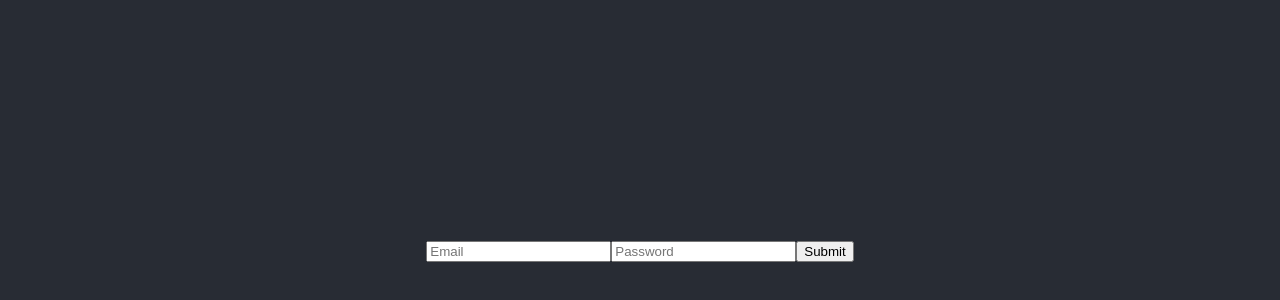
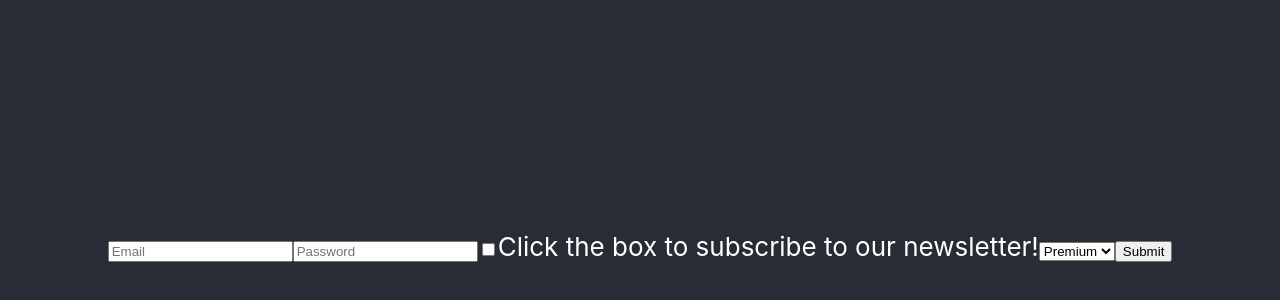
Before and after one commit to HunterCallaway/react-forms-with-formik, a React (Create React App) app in the folder react-forms-with-formik/: page / in a window 1280 px wide. Shown: the part 154-454 px from the top of the page. Built offline with nearby package versions, Linux system fonts and the light colour scheme.

Commit message:
Imported Field, deleted the props that are no longer in use, changed the input tags to Field, added label tags, and set-up initial values for newsletter and plan.

```diff
--- a/react-forms-with-formik/src/App.js
+++ b/react-forms-with-formik/src/App.js
@@ -1,34 +1,40 @@
 import React from 'react';
 import './App.css';
-import {withFormik, Form} from "formik";
+import {withFormik, Form, Field} from "formik";
 import Yup from 'yup';
 
 function App({
 	//Destructure the props.
 	//These props are provided by Formik. See the docs for other options:
 	//https://jaredpalmer.com/formik/docs/api/formik#initialvalues-values
-	values,
-	handleChange,
-	handleSubmit
+	values
 				 }) {
   return (
     <div className="App">
       <header className="App-header">
         <Form>
-           <input
+           <Field
               type ="email"
               name="email"
               placeholder="Email"
-				  value={values.email}
-				  onChange={handleChange}
            />
-			  <input
+			  <Field
 				  type ="password"
 				  name="password"
 				  placeholder="Password"
-				  value={values.password}
-				  onChange={handleChange}
 			  />
+			  <label>
+				  <Field
+				  type="checkbox"
+				  name="newsletter"
+				  checked={values.newsletter}
+				  />
+				  Click the box to subscribe to our newsletter!
+			  </label>
+			  <Field component="select" name="plan">
+					<option value="free">Free</option>
+					<option value="premium">Premium</option>
+			  </Field>
 			  <button>Submit</button>
         </Form>
       </header>
@@ -39,10 +45,12 @@
 //Connect the functional component App to Formik.
 export const FormikApp = withFormik({
 	//Set-up the initial values for the fields.
-	mapPropsToValues({email, password}) {
+	mapPropsToValues({email, password, newsletter, plan}) {
 		return {
 			email: email || '',
-			password: password || ''
+			password: password || '',
+			newsletter: newsletter || false,
+			plan: plan || 'premium'
 		}
 	},
 	//This function executes after the user clicks the 'Submit' button.
```
